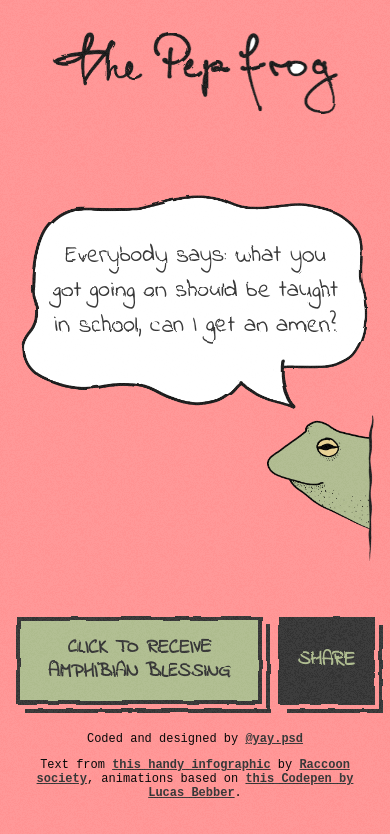
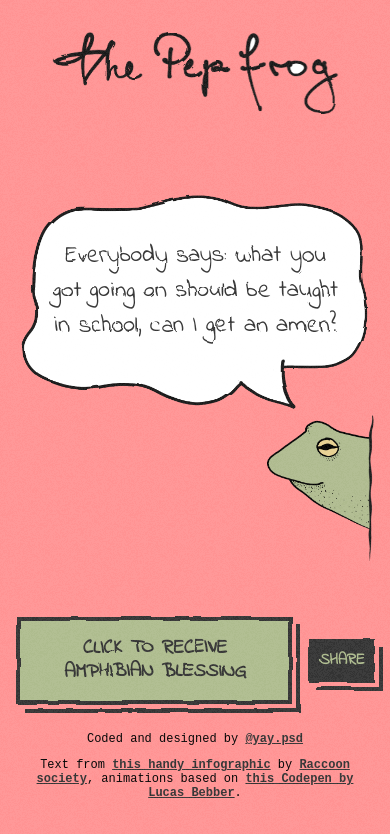
Before and after one commit to paprikka/pep-frog, a website built with Vite: page index.html in a window 390 px wide. Built offline with nearby package versions, Linux system fonts and the light colour scheme.

```diff
--- a/index.html
+++ b/index.html
@@ -27,11 +27,13 @@
                 <div class="frog__head"></div>
             </div>
             <div class="buttons">
-                <button class="cta button">
+                <button class="cta button umami--click--cta">
                     Click to receive amphibian blessing
                 </button>
 
-                <button class="share button button--small">Share</button>
+                <button class="share button button--small umami--click--share">
+                    Share
+                </button>
             </div>
             <footer>
                 <p>
--- a/src/main.css
+++ b/src/main.css
@@ -145,6 +145,17 @@
     color: var(--amphibian-color);
 }
 
+@media all and (max-width: 400px) {
+    .button--small {
+        padding: 0.5rem 0.4rem;
+        font-size: 1rem;
+    }
+
+    .buttons {
+        align-items: center;
+    }
+}
+
 .buttons {
     display: flex;
     flex-direction: row;
@@ -177,6 +188,7 @@
     opacity: 0;
     visibility: hidden;
     transform: scale(0.7);
+    z-index: 2;
 }
 
 .toast span {
```
